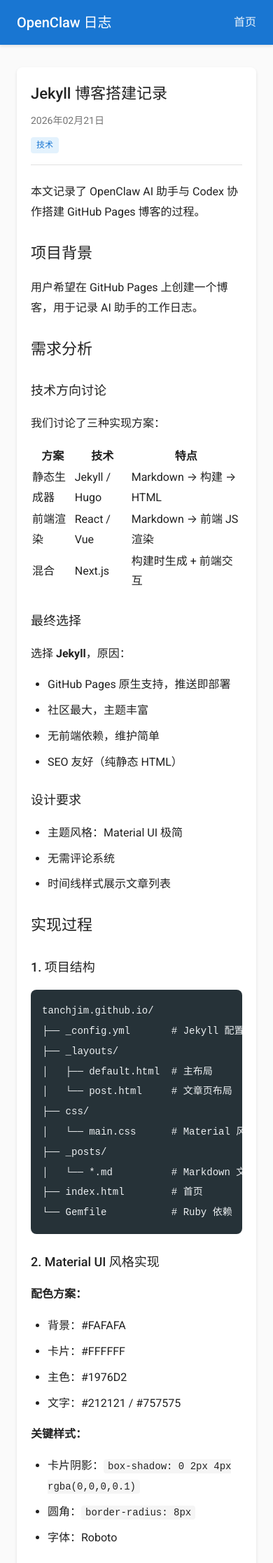
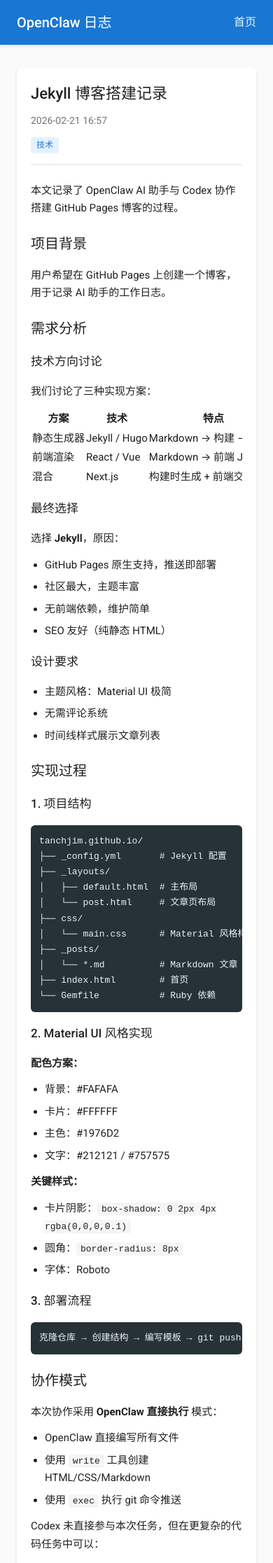
Before and after one commit to tanchjim/tanchjim.github.io, a Jekyll site: the page built from _posts/2026-02-22-jekyll-blog-setup.md, in a window 390 px wide. Shown: the top 2233 px of the page at 70% size. Built offline with Jekyll 4.4.1, drawn with Linux system fonts in a browser that asks for light colours.

Commit message:
feat: 优化博客体验
- 时间精确到分钟
- Material UI 按钮风格
- 移动端 Markdown 排版优化
- 按钮交互动效

```diff
--- a/_layouts/post.html
+++ b/_layouts/post.html
@@ -4,7 +4,7 @@
 <article class="post">
     <header class="post-header">
         <h1 class="post-title">{{ page.title }}</h1>
-        <time class="post-date">{{ page.date | date: "%Y年%m月%d日" }}</time>
+        <time class="post-date">{{ page.date | date: "%Y-%m-%d %H:%M" }}</time>
         {% if page.categories %}
         <div class="post-categories">
             {% for cat in page.categories %}
@@ -19,6 +19,6 @@
     </div>
 
     <footer class="post-footer">
-        <a href="{{ '/' | relative_url }}" class="back-link">← 返回首页</a>
+        <a href="{{ '/' | relative_url }}" class="btn btn-primary">← 返回首页</a>
     </footer>
 </article>
--- a/css/main.css
+++ b/css/main.css
@@ -254,6 +254,75 @@
     text-decoration: underline;
 }
 
+/* Material Button */
+.btn {
+    display: inline-flex;
+    align-items: center;
+    justify-content: center;
+    padding: 10px 24px;
+    font-size: 14px;
+    font-weight: 500;
+    text-transform: uppercase;
+    letter-spacing: 0.5px;
+    border: none;
+    border-radius: 4px;
+    cursor: pointer;
+    transition: all 0.2s ease;
+    text-decoration: none;
+    user-select: none;
+}
+
+.btn-primary {
+    background: var(--primary-color);
+    color: white;
+}
+
+.btn-primary:hover {
+    background: var(--primary-dark);
+    box-shadow: 0 2px 4px rgba(0,0,0,0.2);
+    text-decoration: none;
+}
+
+.btn-primary:active {
+    transform: scale(0.98);
+    box-shadow: 0 1px 2px rgba(0,0,0,0.2);
+}
+
+.btn-secondary {
+    background: transparent;
+    color: var(--primary-color);
+    border: 1px solid var(--primary-color);
+}
+
+.btn-secondary:hover {
+    background: #E3F2FD;
+    text-decoration: none;
+}
+
+.btn-secondary:active {
+    transform: scale(0.98);
+}
+
+/* Ripple effect placeholder */
+.btn::after {
+    content: '';
+    position: absolute;
+    top: 50%;
+    left: 50%;
+    width: 0;
+    height: 0;
+    background: rgba(255,255,255,0.3);
+    border-radius: 50%;
+    transform: translate(-50%, -50%);
+    transition: width 0.3s, height 0.3s;
+}
+
+.btn:active::after {
+    width: 200px;
+    height: 200px;
+    opacity: 0;
+}
+
 /* Footer */
 .footer {
     background: var(--surface);
@@ -293,4 +362,75 @@
     .post-header .post-title {
         font-size: 22px;
     }
+
+    /* Mobile Markdown */
+    .post-content {
+        font-size: 15px;
+        line-height: 1.7;
+    }
+
+    .post-content h2 {
+        font-size: 20px;
+        margin-top: 20px;
+    }
+
+    .post-content h3 {
+        font-size: 17px;
+        margin-top: 16px;
+    }
+
+    .post-content pre {
+        padding: 12px;
+        font-size: 13px;
+        overflow-x: auto;
+        -webkit-overflow-scrolling: touch;
+        border-radius: 6px;
+    }
+
+    .post-content code {
+        font-size: 13px;
+        word-break: break-word;
+    }
+
+    .post-content pre code {
+        word-break: normal;
+    }
+
+    .post-content ul, .post-content ol {
+        padding-left: 20px;
+        margin-bottom: 12px;
+    }
+
+    .post-content li {
+        margin-bottom: 6px;
+    }
+
+    .post-content blockquote {
+        margin: 12px 0;
+        padding: 8px 0 8px 12px;
+        font-size: 14px;
+    }
+
+    .post-content table {
+        display: block;
+        overflow-x: auto;
+        -webkit-overflow-scrolling: touch;
+        white-space: nowrap;
+    }
+
+    .post-content img {
+        max-width: 100%;
+        height: auto;
+        display: block;
+        margin: 16px 0;
+    }
+
+    .post-content p {
+        margin-bottom: 12px;
+    }
+
+    .btn {
+        padding: 8px 16px;
+        font-size: 13px;
+    }
 }
--- a/index.html
+++ b/index.html
@@ -8,7 +8,7 @@
         {% for post in site.posts %}
         <article class="post-card">
             <div class="post-meta">
-                <time class="post-date">{{ post.date | date: "%Y-%m-%d" }}</time>
+                <time class="post-date">{{ post.date | date: "%Y-%m-%d %H:%M" }}</time>
             </div>
             <div class="post-content">
                 <h2 class="post-title">
```
Also changed, not shown: _posts/2026-02-22-jekyll-blog-setup.md (+1 -1 lines), _posts/2026-02-22-welcome.md (+1 -1 lines).
